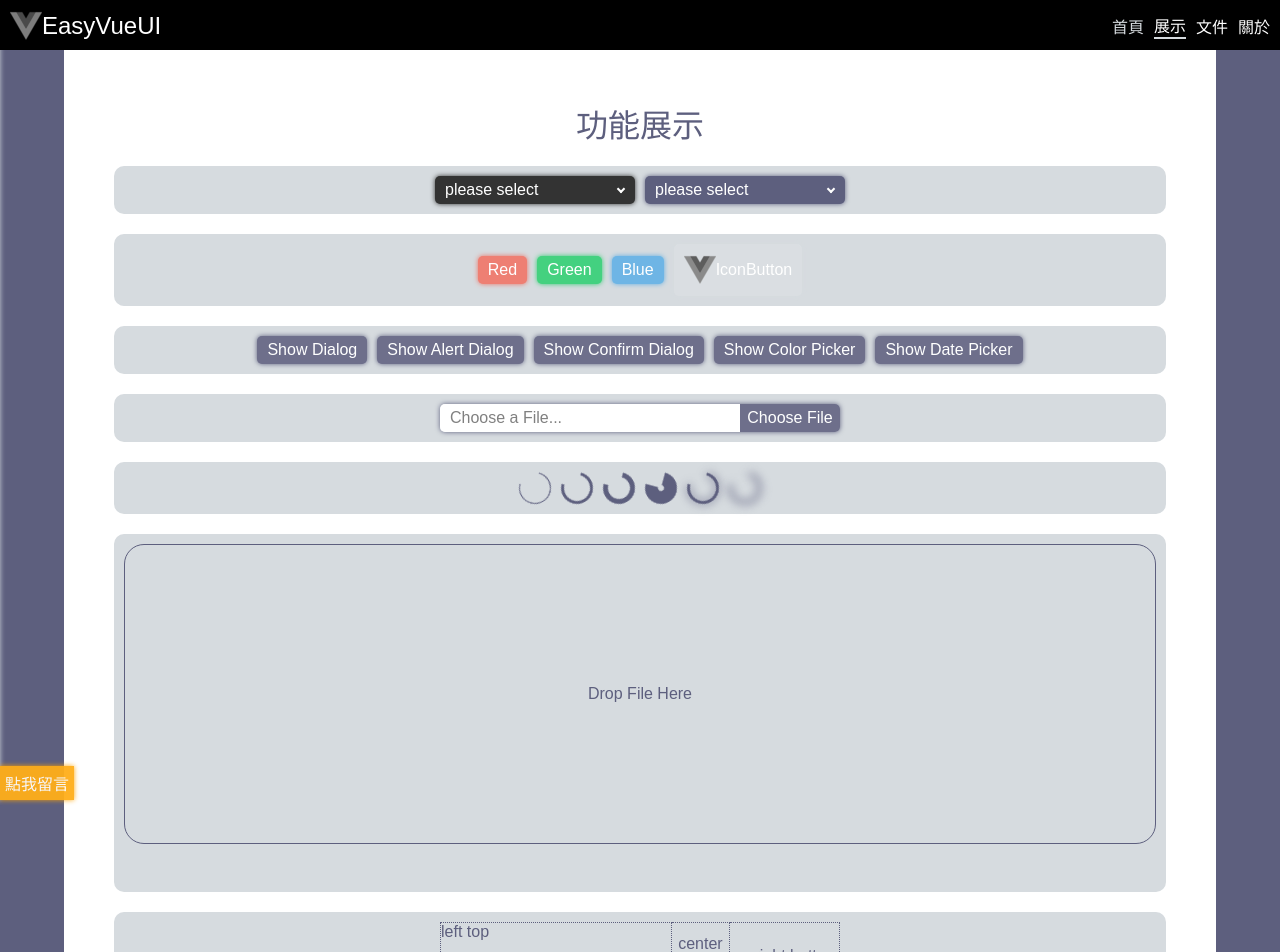
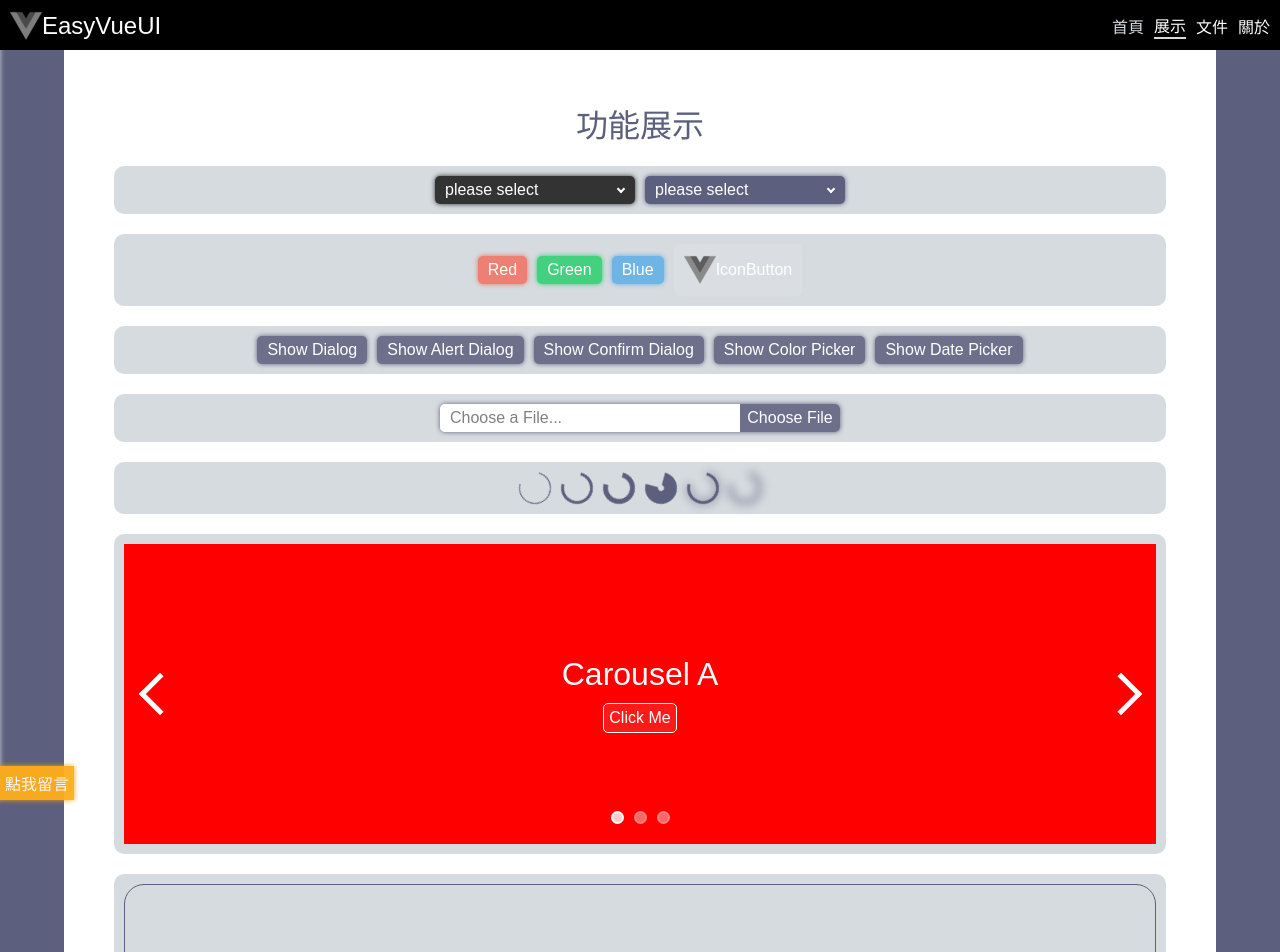
Before and after one commit to edwinliangtw/EasyVueUI, a Vue app: page /#/demo in a window 1280 px wide. Shown: the top 952 px of the page. Built offline with nearby package versions, Linux system fonts and the light colour scheme.

Commit message:
add EZCarousel

```diff
--- /dev/null
+++ b/src/components/ezcore/EZCarousel.vue
@@ -0,0 +1,95 @@
+<template>
+    <EZGroup :width="width" :height="height" overflow="hidden" noSelect="true">
+        <EZGroup position="absolute" :width="cpWidth" :height="height" :key="cpWidth">
+            <template class="ez-carousel carouselSlide" ref="refCarousel" style="display:inline-flex;"
+                :style="{width:cpWidth, height}">
+                <slot></slot>
+            </template>
+        </EZGroup>
+        <EZGroup position="absolute" :width="width" :height="height" hJustify="space-between" padding="20px"
+            pointerEvents="none">
+            <EZGroup layout="v" vJustify="center" @click="leftClick" cursorEnable="true" pointerEvents="all">
+                <EZGroup class="symbol-arrow-left" />
+            </EZGroup>
+            <EZGroup layout="h" vJustify="flex-end">
+                <EZGroup gap="10px">
+                    <EZGroup :opacity="i-1==refSlideIndex?'1':'.5'" width="13px" height="13px" border="2px solid white"
+                        borderRadius="50%" bg="rgba(255,255,255,.8)" v-for="i in refCount" cursorEnable="true"
+                        @click="refSlideIndex=i-1" pointerEvents="all"></EZGroup>
+                </EZGroup>
+            </EZGroup>
+            <EZGroup layout="v" vJustify="center" @click="rightClick" cursorEnable="true" pointerEvents="all">
+                <EZGroup class="symbol-arrow-right" />
+            </EZGroup>
+        </EZGroup>
+    </EZGroup>
+</template>
+
+<script setup>
+import { computed } from '@vue/reactivity';
+import { onMounted, ref } from 'vue';
+import EZGroup from './EZGroup.vue';
+const refCarousel = ref(null)
+const refCount = ref(0)
+const refSlideIndex = ref(0)
+const props = defineProps({
+    width: { type: String, default: 'auto' },           // css width
+    height: { type: String, default: 'auto' },          // css height
+})
+const cpWidth = computed({
+    get: () => {
+        if (refCount.value && refCarousel.value)
+            [...refCarousel.value.children].map(item => {
+                item.style.width = `calc(100% / ${refCount.value})`
+            })
+        return 'calc(' + props.width + ' * ' + refCount.value + ')'
+    },
+})
+const cpSlide = computed({
+    get: () => `translate(-${100 / refCount.value * refSlideIndex.value}%)`,
+})
+onMounted(() => {
+    refCount.value = refCarousel.value.children.length
+})
+const leftClick = () => {
+    refSlideIndex.value--;
+    refSlideIndex.value < 0 && (refSlideIndex.value = refCount.value - 1)
+}
+const rightClick = () => {
+    refSlideIndex.value++;
+    refSlideIndex.value > refCount.value - 1 && (refSlideIndex.value = 0)
+}
+</script>
+
+<style scoped>
+.ez-carousel {
+    transform: translate(0);
+    transition: transform .3s;
+}
+
+.carouselSlide {
+    transform: v-bind(cpSlide);
+}
+
+.symbol-arrow-left {
+    position: relative;
+    left: 1px;
+    top: 0px;
+    width: 30px;
+    height: 30px;
+    border-bottom: 5px solid white;
+    border-right: 5px solid white;
+    transform: rotate(135deg);
+}
+
+.symbol-arrow-right {
+    position: relative;
+    left: 0px;
+    top: 0px;
+    width: 30px;
+    height: 30px;
+    border-bottom: 5px solid white;
+    border-right: 5px solid white;
+    transform: rotate(315deg);
+}
+</style>
--- a/src/components/ezcore/EZComponent.vue
+++ b/src/components/ezcore/EZComponent.vue
@@ -32,7 +32,8 @@ const props = defineProps({
     title: { type: String, default: '' },               // html title
     rwdWidth: { type: String, default: '' },            // number without unit - rwd break point setting
     noSelect: { type: String, default: 'false' },       // true | false - enable text selection
-    filter: { type: String, default: '' },          // css filter
+    filter: { type: String, default: '' },              // css filter
+    pointerEvents: { type: String, default: '' },       // css pointer events
 })
 switch (props.cursorEnable) {
     case 'true': refCursor.value = 'pointer'; break;
@@ -79,6 +80,7 @@ if (props.rwdWidth) {
     opacity: v-bind(opacity);
     align-self: v-bind(alignSelf);
     filter: v-bind(filter);
+    pointer-events: v-bind(pointerEvents);
 }
 
 .noselect {
--- a/src/pages/Demo.vue
+++ b/src/pages/Demo.vue
@@ -65,6 +65,23 @@
             <EZSpinner border="13px solid var(--theme-main)" />
             <EZSpinner border="3px solid var(--theme-main)" filter="drop-shadow(0 0 5px var(--theme-main))" />
             <EZSpinner border="3px solid var(--theme-main)" filter="blur(5px)" />
+        </EZGroup>
+        <EZGroup width="100%" bg="var(--theme-main-light)" padding="10px" borderRadius="10px" hJustify="center"
+            gap="10px">
+            <EZCarousel width="100%" height="300px" bg="black">
+                <EZGroup layout="v" bg="red" hJustify="center" vJustify="center" gap="10px">
+                    <EZLabel color="white" size="2em">Carousel A</EZLabel>
+                    <EZButton bg="red" border="1px solid white">
+                        <EZLabel color="white">Click Me</EZLabel>
+                    </EZButton>
+                </EZGroup>
+                <EZGroup layout="v" bg="green" hJustify="center" vJustify="center">
+                    <EZLabel color="white" size="2em">Carousel B</EZLabel>
+                </EZGroup>
+                <EZGroup layout="v" bg="blue" hJustify="center" vJustify="center">
+                    <EZLabel color="white" size="2em">Carousel C</EZLabel>
+                </EZGroup>
+            </EZCarousel>
         </EZGroup>
         <EZGroup layout="v" width="100%" bg="var(--theme-main-light)" padding="10px" borderRadius="10px"
             hJustify="center">
@@ -165,9 +182,10 @@ import EZDialog from '@/components/ezcore/EZDialog.vue';
 import EZAlertDialog from '@/components/ezcore/EZAlertDialog.vue';
 import EZConfirmDialog from '@/components/ezcore/EZConfirmDialog.vue';
 import EZFileBox from '@/components/ezcore/EZFileBox.vue';
-import EZColorPicker from '../components/ezcore/EZColorPicker.vue';
-import EZDatePicker from '../components/ezcore/EZDatePicker.vue';
-import EZSpinner from '../components/ezcore/EZSpinner.vue';
+import EZColorPicker from '@/components/ezcore/EZColorPicker.vue';
+import EZDatePicker from '@/components/ezcore/EZDatePicker.vue';
+import EZSpinner from '@/components/ezcore/EZSpinner.vue';
+import EZCarousel from '@/components/ezcore/EZCarousel.vue';
 const refDrops = ref(null)
 const refDialogOpen = ref(false)
 const refAlertDialogOpen = ref(false)
```
